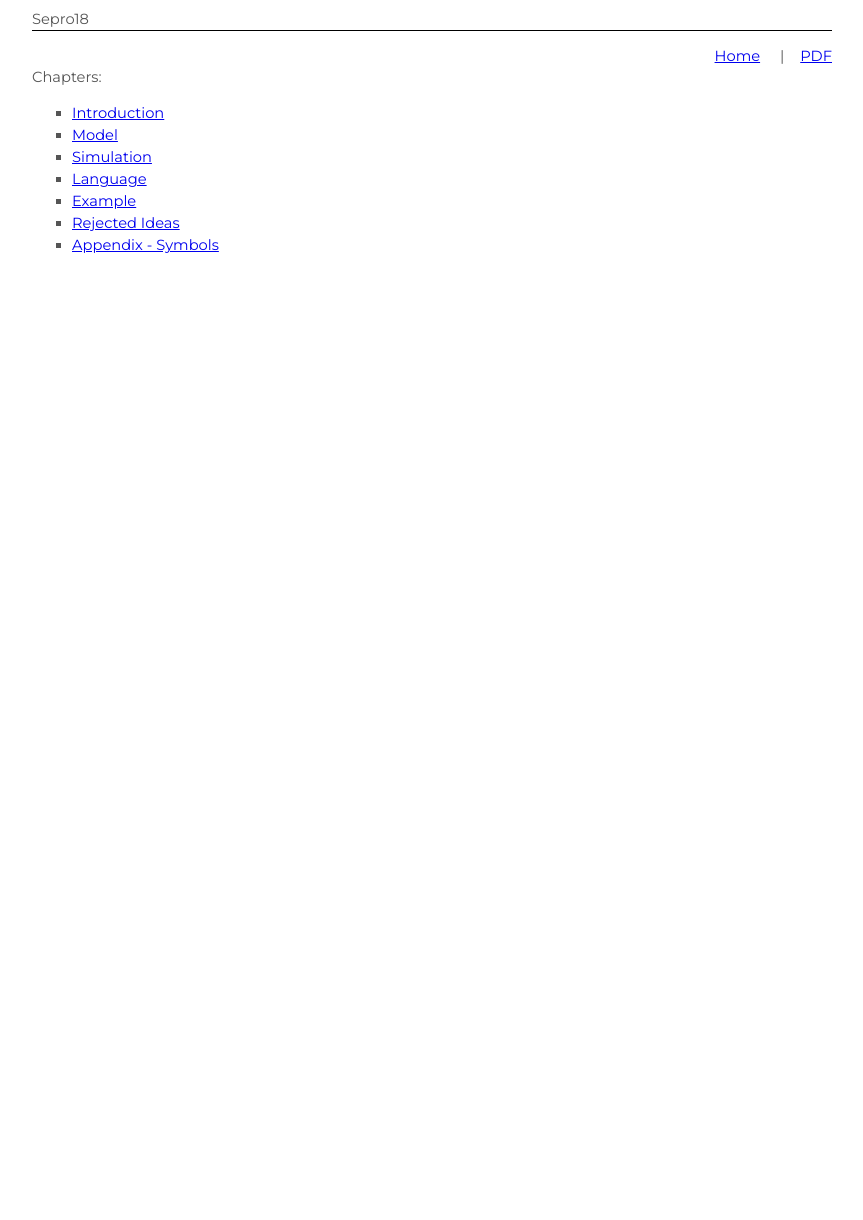
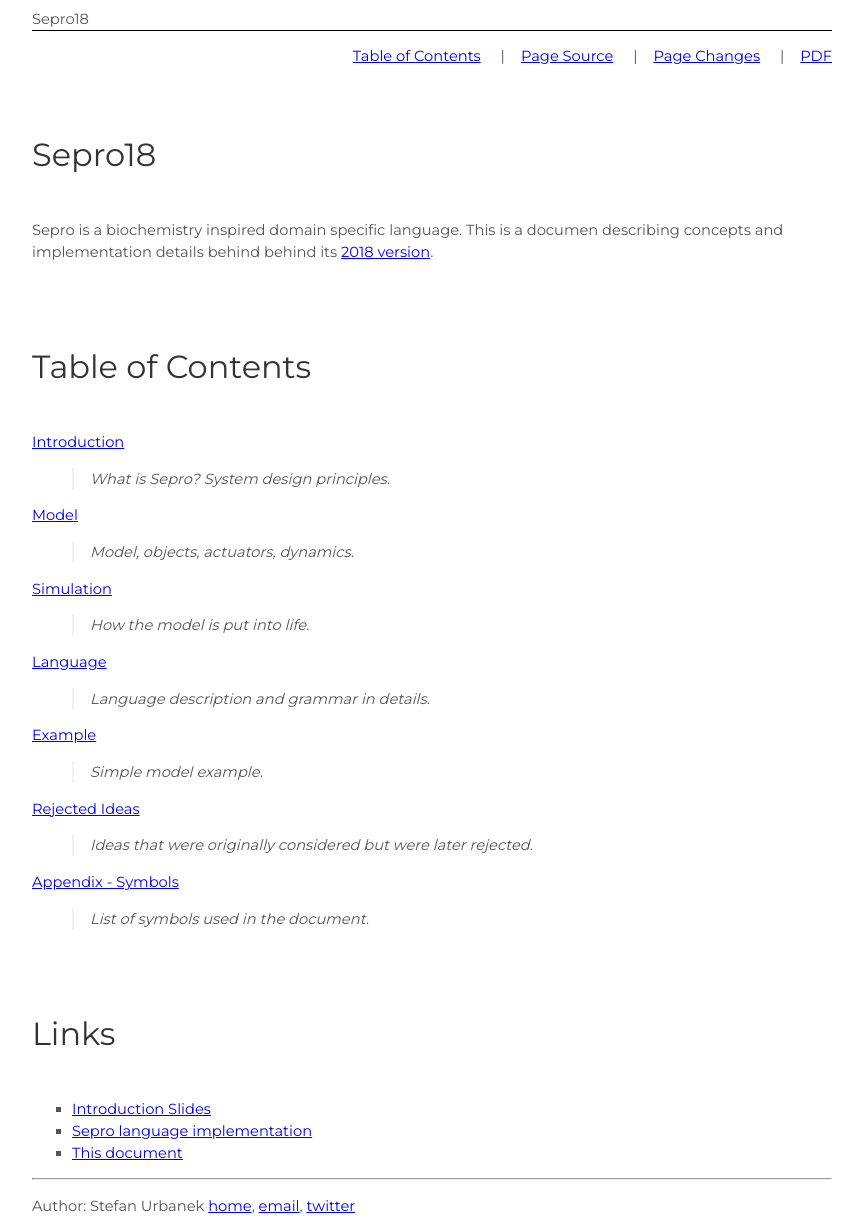
Before and after one commit to Stiivi/sepro18-doc, a plain HTML site: page docs/index.html in a window 1280 px wide. Shown: the whole page, without its empty margins (208-1071 px from the left). Before the commit the page ends 800 px from the top, so only its background shows below. Drawn offline with Linux system fonts and the light colour scheme.

Commit message:
Added more information to TOC
- included short description
- added links to slides and language implementation
- added author

```diff
--- a/docs/index.html
+++ b/docs/index.html
@@ -20,21 +20,52 @@
 <nav>
   <div class="site-title">Sepro18</div>
   <ul>
-    <li><a href="index.html">Home</a></li>
+    <li><a href="index.html">Table of Contents</a></li>
+    <li><a href="https://github.com/Stiivi/sepro18-paper/blob/master//text/index.md">Page Source</a></li>
+    <li><a href="https://github.com/Stiivi/sepro18-paper/commits/master//text/index.md">Page Changes</a></li>
     <li><a href="Sepro.pdf">PDF</a></li>
   </ul>
 </nav>
 <article>
-<p>Chapters:</p>
+<h1 id="sepro18">Sepro18</h1>
+<p>Sepro is a biochemistry inspired domain specific language. This is a documen describing concepts and implementation details behind behind its <a href="https://github.com/stiivi/sepro18/">2018 version</a>.</p>
+<h1 id="table-of-contents">Table of Contents</h1>
+<p><a href="introduction.html">Introduction</a></p>
+<blockquote>
+<p>What is Sepro? System design principles.</p>
+</blockquote>
+<p><a href="model.html">Model</a></p>
+<blockquote>
+<p>Model, objects, actuators, dynamics.</p>
+</blockquote>
+<p><a href="simulation.html">Simulation</a></p>
+<blockquote>
+<p>How the model is put into life.</p>
+</blockquote>
+<p><a href="language.html">Language</a></p>
+<blockquote>
+<p>Language description and grammar in details.</p>
+</blockquote>
+<p><a href="example-linker.html">Example</a></p>
+<blockquote>
+<p>Simple model example.</p>
+</blockquote>
+<p><a href="rejected_ideas.html">Rejected Ideas</a></p>
+<blockquote>
+<p>Ideas that were originally considered but were later rejected.</p>
+</blockquote>
+<p><a href="appendix-symbols.html">Appendix - Symbols</a></p>
+<blockquote>
+<p>List of symbols used in the document.</p>
+</blockquote>
+<h1 id="links">Links</h1>
 <ul>
-<li><a href="introduction.html">Introduction</a></li>
-<li><a href="model.html">Model</a></li>
-<li><a href="simulation.html">Simulation</a></li>
-<li><a href="language.html">Language</a></li>
-<li><a href="example-linker.html">Example</a></li>
-<li><a href="rejected_ideas.html">Rejected Ideas</a></li>
-<li><a href="appendix-symbols.html">Appendix - Symbols</a></li>
+<li><a href="https://www.slideshare.net/Stiivi/sepro-introduction">Introduction Slides</a></li>
+<li><a href="https://github.com/stiivi/sepro18/">Sepro language implementation</a></li>
+<li><a href="https://github.com/stiivi/sepro18-paper/">This document</a></li>
 </ul>
+<hr />
+<p>Author: Stefan Urbanek <a href="http://stiivi.com">home</a>, <a href="mailto:stefan.urbanek@gmail.com">email</a>, <a href="https://twitter.com/stiivi">twitter</a></p>
 </article>
 </body>
 </html>
```
Also changed, not shown: docs/appendix-symbols.html (+3 -1 lines), docs/example-linker.html (+3 -1 lines), docs/introduction.html (+3 -1 lines), docs/language.html (+3 -1 lines), docs/model.html (+3 -1 lines), docs/rejected_ideas.html (+3 -1 lines), docs/simulation.html (+3 -1 lines), 1 other file.
